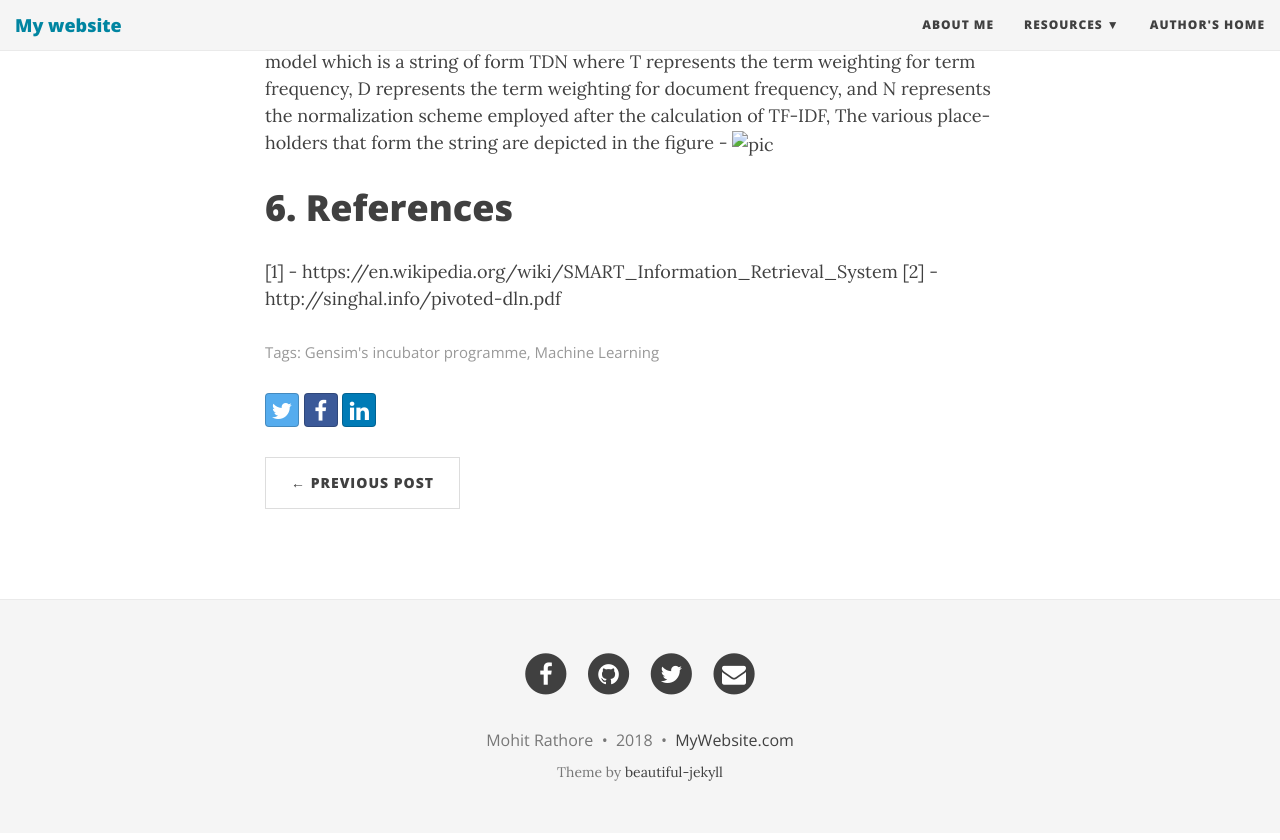
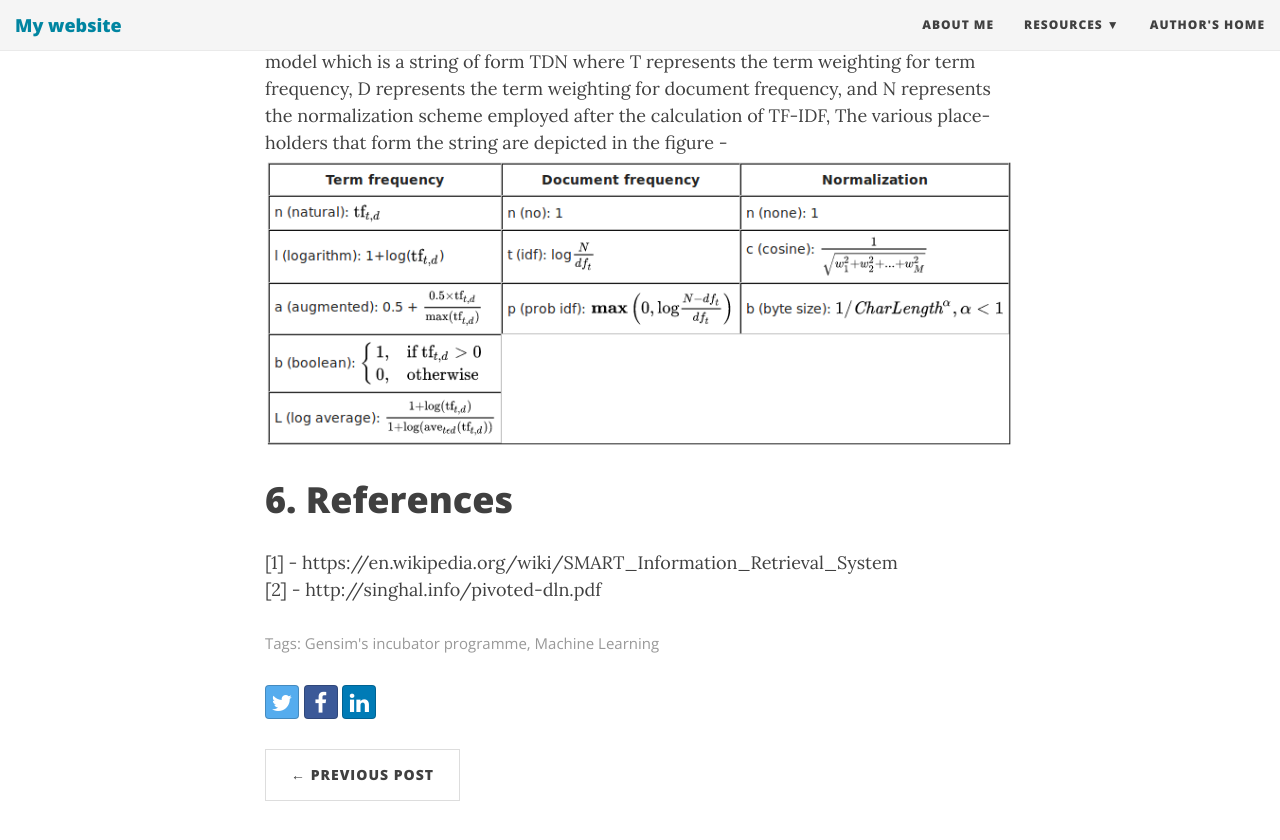
Before and after one commit to markroxor/markroxor.github.io, a Jekyll site: the page built from _posts/2018/2018-02-13-tfidf-pivoted_norm.md, in a window 1280 px wide and 900 px high, scrolled down 2256 px. Shown: the top 840 px of the window. Built offline with Jekyll 4.4.1, drawn with Linux system fonts in a browser that asks for light colours; nearby versions of some CDN libraries; comment, search, counter and statistics services are not loaded.

Commit message:
layout fix

```diff
--- a/_posts/2018/2018-02-13-tfidf-pivoted_norm.md
+++ b/_posts/2018/2018-02-13-tfidf-pivoted_norm.md
@@ -46,8 +46,8 @@ Now mathematically speaking -
 
 # 3. SMART Information Retrieval System
 ## 3.1 The scheme
-Taking a hint from wikipedia [1] - smart information retrieval system or SMARTIRS in short is a mnemonic scheme for denoting tf-idf weighting variants in the vector space model which is a string of form TDN where T represents the term weighting for term frequency, D represents the term weighting for document frequency, and N represents the normalization scheme employed after the calculation of TF-IDF, The various place-holders that form the string are depicted in the figure - ![pic](/home/markroxor/Pictures/smartirs.png)
+Taking a hint from wikipedia [1] - smart information retrieval system or SMARTIRS in short is a mnemonic scheme for denoting tf-idf weighting variants in the vector space model which is a string of form TDN where T represents the term weighting for term frequency, D represents the term weighting for document frequency, and N represents the normalization scheme employed after the calculation of TF-IDF, The various place-holders that form the string are depicted in the figure - ![pic](/img/smartirs.png)
 
 # 6. References
-[1] - https://en.wikipedia.org/wiki/SMART_Information_Retrieval_System
+[1] - https://en.wikipedia.org/wiki/SMART_Information_Retrieval_System \
 [2] - http://singhal.info/pivoted-dln.pdf
```
